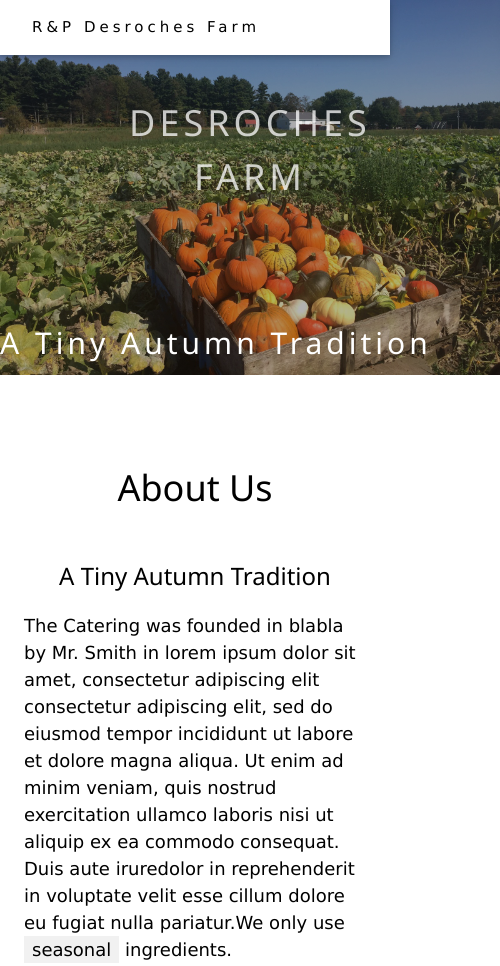
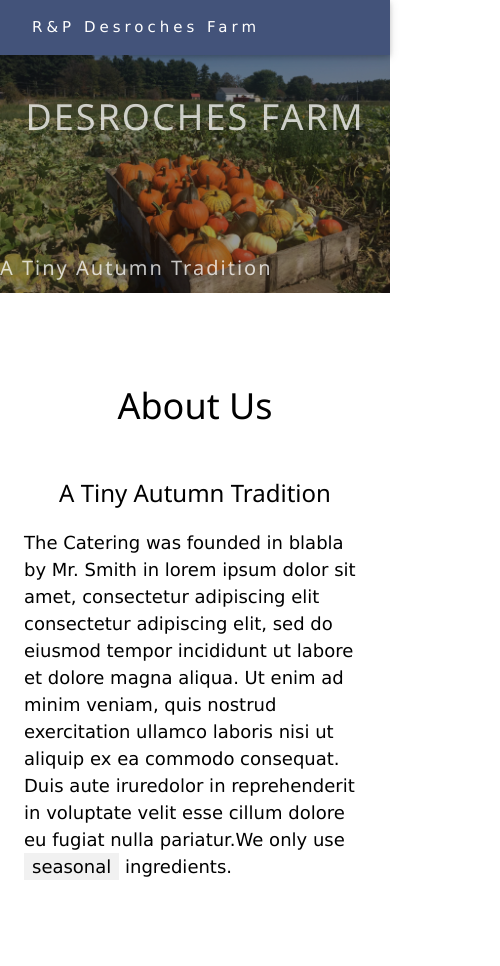
Before and after one commit to joelgrenier86/Farm, a plain HTML site: page index.html in a window 390 px wide. Shown: the top 966 px of the page, 500 px wide, since content can reach past the window. Drawn offline with Linux system fonts and the light colour scheme.

Commit message:
format pictures with several included css classes and add several more required ones

```diff
--- a/css/style.css
+++ b/css/style.css
@@ -236,18 +236,28 @@ hr{border:0;border-top:1px solid #eee;margin:20px 0}
 
 .main-title{position:absolute;top:40%;left:50%;transform:translate(-50%,-50%);-ms-transform:translate(-50%,-50%);}
 
+.bg-dark-blue,.hover-bg-dark-blue:hover{
+    color:white !important;
+    background-color:#43537a!important;
 
+}
 
 .main-image{
+    max-width: 100%;
     display:block;
     margin-left: auto !important;
     margin-right: auto !important;
 }
 .darken {
-    filter: brightness(70%);
+    filter: brightness(60%);
  }
- .main-text{position:absolute;left:200px;bottom:0; color:white}
+ .main-text{position:absolute;left:0;bottom:0; color:white}
+
  @media(max-width:1200px){
-    .main-title{position:absolute;top:40%;left:50%;transform:translate(-50%,-50%);-ms-transform:translate(-50%,-50%);}
-    .main-text{position:absolute;left:0px;bottom:0; color:white}
+    .main-image{
+        max-width:100%;
+     }
+    .h2{font-size: 22px !important;}
+    .main-title{position:absolute;top:40%;left:50%;transform:translate(-50%,-50%);-ms-transform:translate(-50%,-50%);letter-spacing: 2px; text-wrap: nowrap;}
+    .main-text{position:absolute;left:0px;bottom:0; color:white;letter-spacing: 2px; }
 }
--- a/index.html
+++ b/index.html
@@ -11,7 +11,7 @@
 
 <!-- Navbar (sit on top) -->
 <div class="w3-top">
-  <div class="w3-bar w3-white w3-padding w3-card" style="letter-spacing:4px;">
+  <div class="w3-bar bg-dark-blue w3-padding w3-card" style="letter-spacing:4px;">
     <a href="#home" class="w3-bar-item w3-button">R&P Desroches Farm</a>
     <!-- Right-sided navbar links. Hide them on small screens -->
     <div class="w3-right w3-hide-small">
@@ -23,10 +23,11 @@
 </div>
 
 <!-- Header -->
-<header class="w3-display-container w3-content w3-wide" style="max-width:1600px;min-width:500px" id="home">
-  <img class="w3-image main-image darken" src="./images/FieldPumpkins.jpg" alt="Hamburger Catering" width="1200">
-  <div class="main-text">
-    <h2 class="">A Tiny Autumn Tradition</h2>
+<header class="w3-display-container w3-content w3-blue-grey" style="max-width:1200px;min-width:350px" id="home">
+  <img class="w3-image main-image darken" src="./images/FieldPumpkins.jpg" alt="Hamburger Catering" >
+  <div class="main-text w3-opacity-min">
+    <h2 class="w3-hide-small">A Tiny Autumn Tradition</h2>
+    <h4 class="w3-hide-medium w3-hide-large">A Tiny Autumn Tradition</h3>
   </div>
     <div class="main-title w3-padding-16 w3-opacity-min">
     <h1 class="w3-text-white w3-center">DESROCHES FARM </h1>
```
